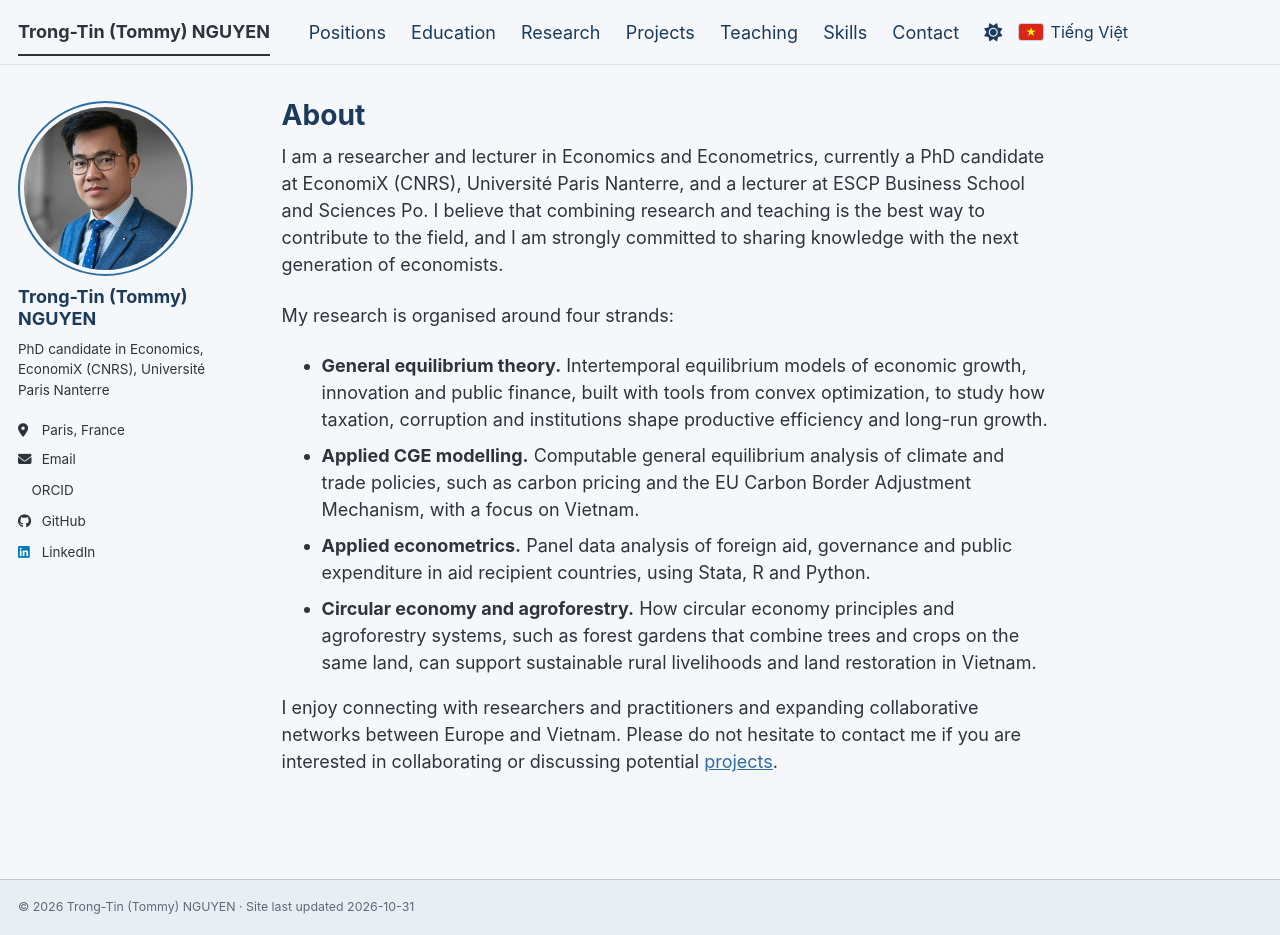
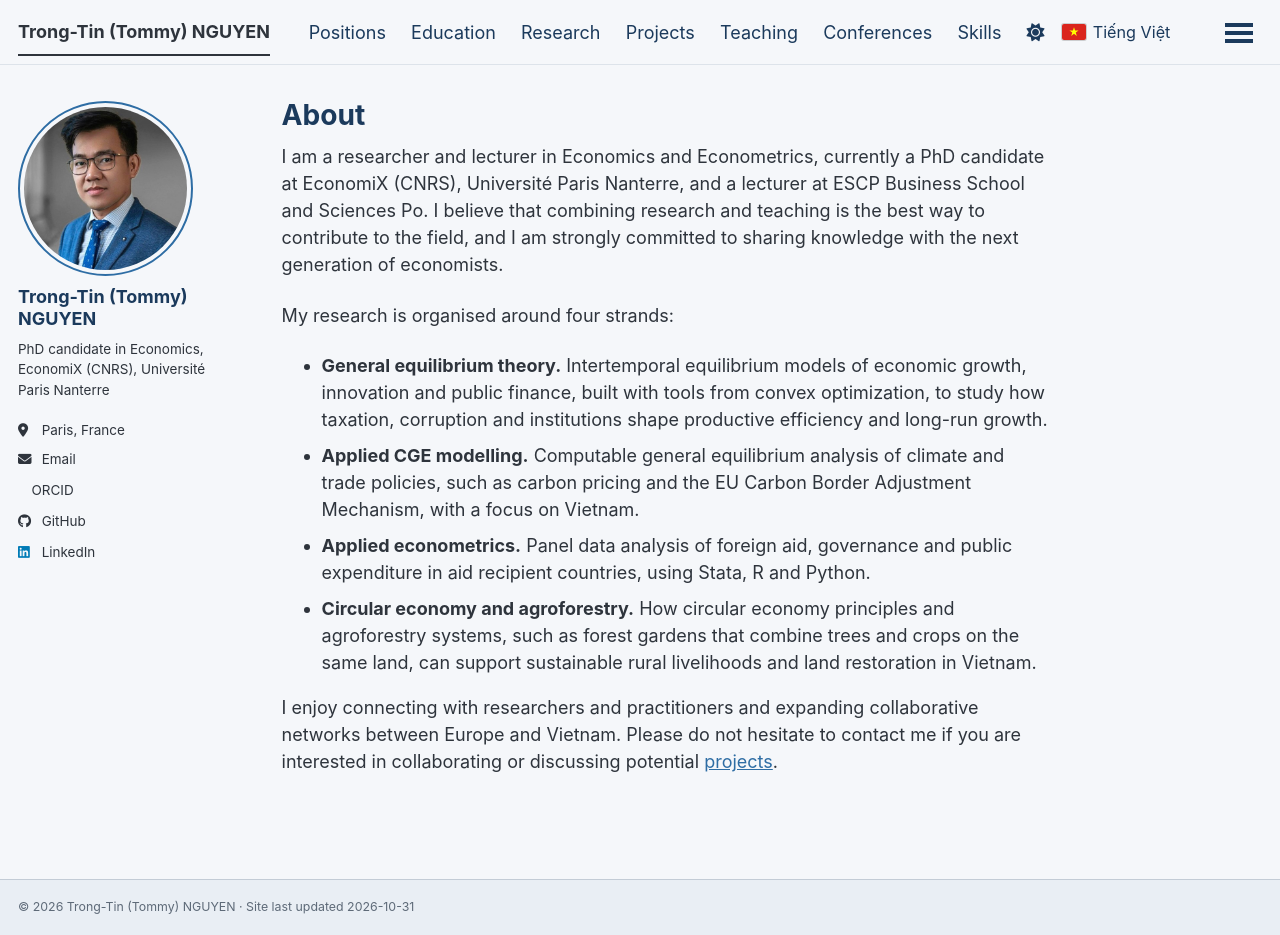
Before and after one commit to trongtin142/trongtin142.github.io, a Jekyll site: the page built from _pages/about.md, in a window 1280 px wide and 935 px high. Built offline with Jekyll 4.4.1, drawn with Linux system fonts in a browser that asks for light colours; a script bundle is joined from its source files by our own code; a style sheet for code colours, icons or effects is not loaded.

Commit message:
Add Conferences tab to the menu (EN and VI)

```diff
--- a/_data/navigation.yml
+++ b/_data/navigation.yml
@@ -16,6 +16,9 @@ main:
 
   - title: "Teaching"
     url: /teaching/
+
+  - title: "Conferences"
+    url: /conferences/
 
   - title: "Skills"
     url: /skills/
@@ -40,6 +43,9 @@ vi:
   - title: "Giảng dạy"
     url: /vi/teaching/
 
+  - title: "Hội thảo"
+    url: /vi/conferences/
+
   - title: "Kỹ năng"
     url: /vi/skills/
 
```
